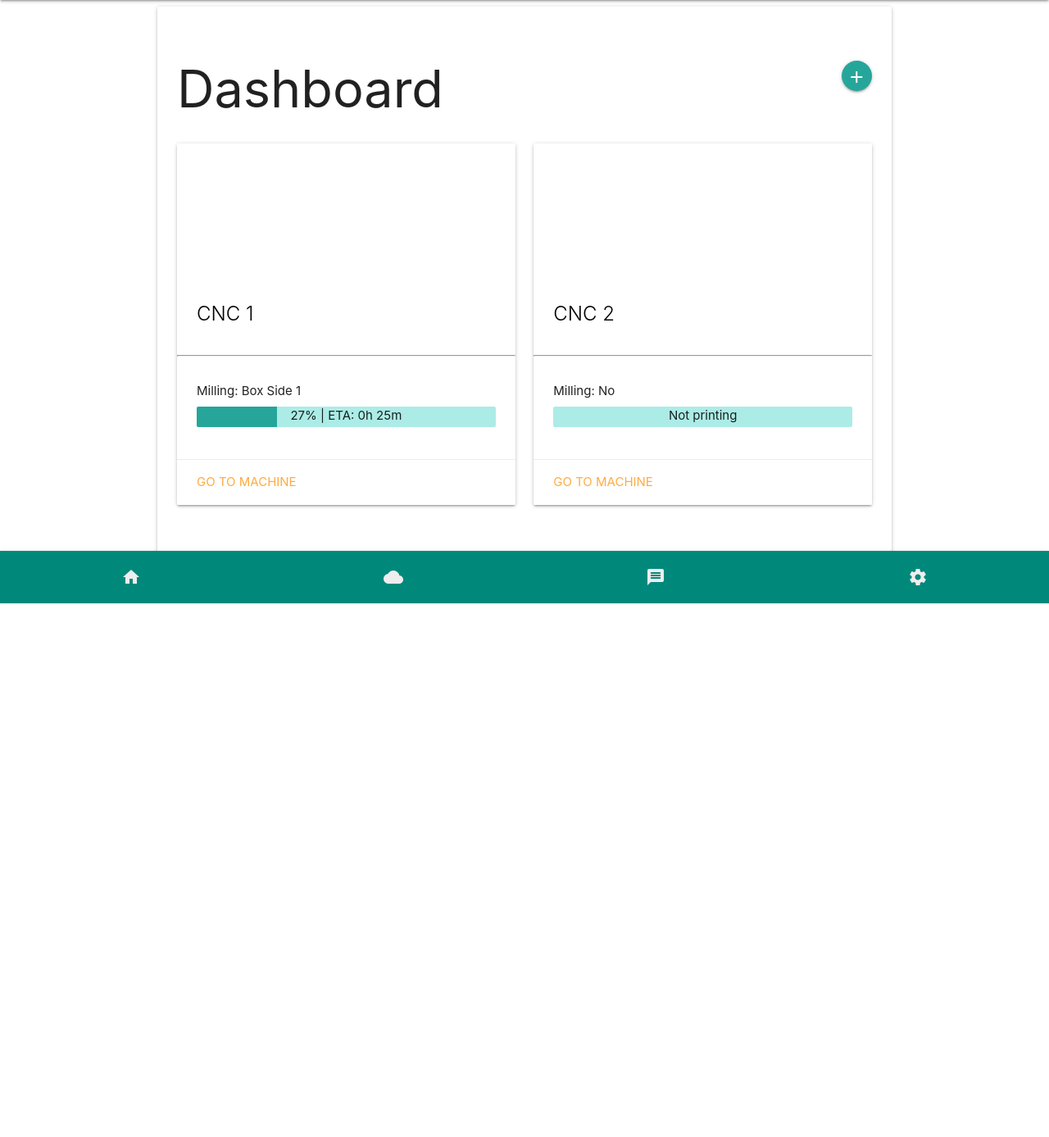
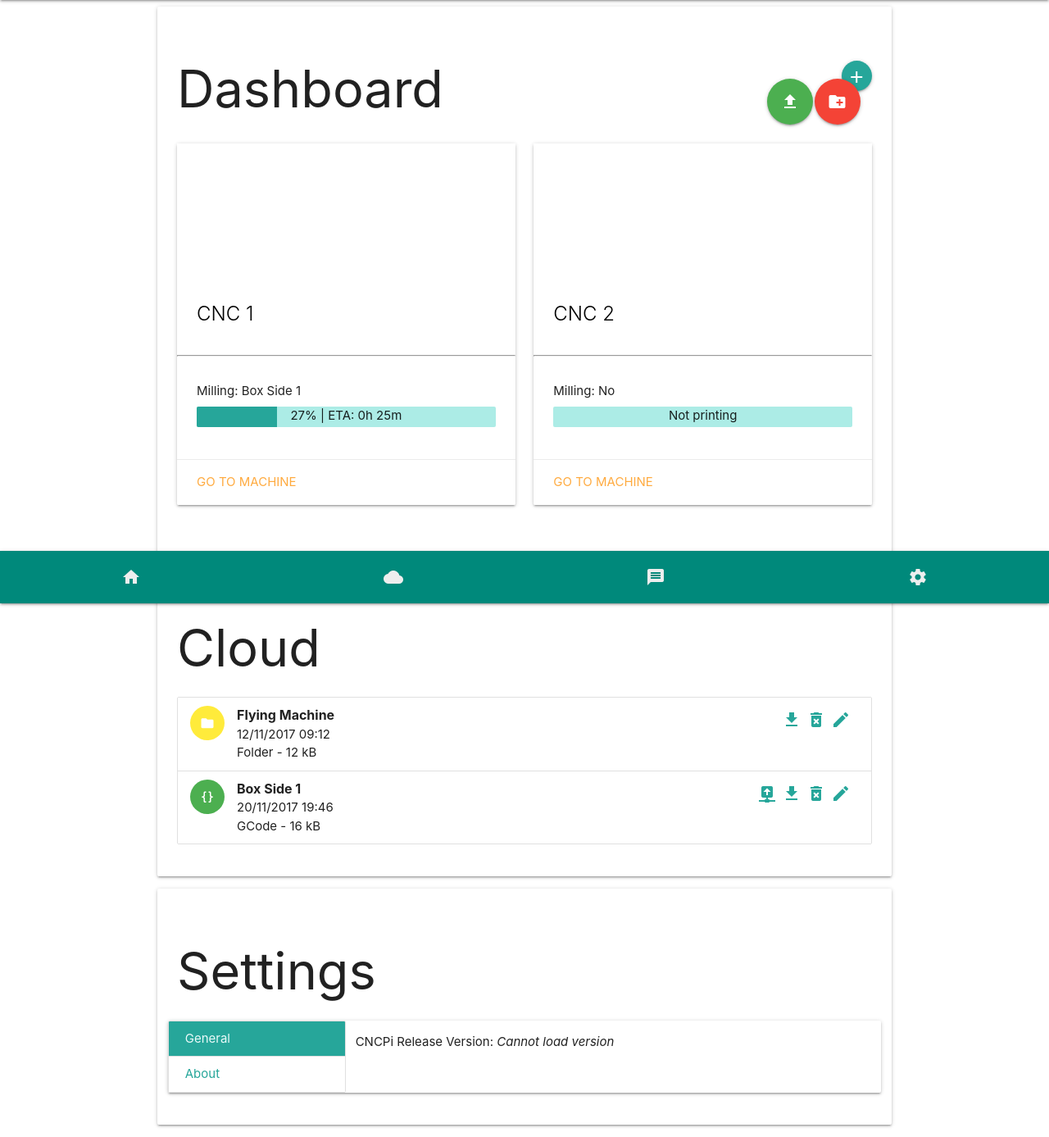
Before and after one commit to ArnyminerZ/CNCPi, a PHP site: page / in a window 1280 px wide. Shown: the part 64-1451 px from the top of the page at 82% size. Before the commit the page ends 800 px from the top, so only its background shows below. Run offline with PHP 8.4, Linux system fonts and the light colour scheme; some libraries are stand-ins or nearby versions.

Commit message:
Settings Update
Fixed load error
Reformatted CNCPi version

```diff
--- a/Web/index.php
+++ b/Web/index.php
@@ -330,7 +330,7 @@
     <div class="container">
         <div class="card-panel">
             <h1>Settings</h1>
-            <div class="card-panel row settings-tabcontrol">
+            <div class="card-panel row settings-tabcontrol" onload="selectSettingsTab(0)">
                 <div class="col s3 header">
                     <div class="collection">
                         <a onclick="selectSettingsTab(0)" id="generalSelectorS" class="collection-item active">General</a>
@@ -342,7 +342,9 @@
 
                     </div>
                     <div id="s-about">
-                        <p>CNCPi Release Version: <?php echo readfile("VERSION"); ?></p>
+                        <p>
+                            CNCPi Release Version: <i><?php $myfile = fopen("VERSION", "r") or die("Cannot load version"); echo fread($myfile,filesize("VERSION")); fclose($myfile); ?></i>
+                        </p>
                     </div>
                 </div>
             </div>
```
Also changed, not shown: 1 other file.
